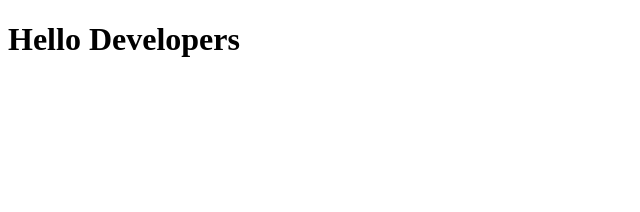
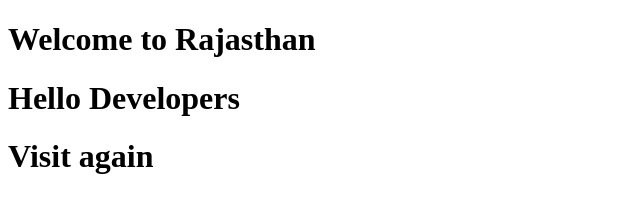
Before and after one commit to aatifahmad123/git-example, a plain HTML site: page index.html in a window 1280 px wide. Shown: the whole page, without its empty margins (0-640 px from the left). Drawn offline with Linux system fonts and the light colour scheme.

Commit message:
My seventh commit

```diff
--- a/index.html
+++ b/index.html
@@ -6,7 +6,8 @@
     <title>Document</title>
 </head>
 <body>
+    <h1>Welcome to Rajasthan</h1>
     <h1>Hello Developers</h1>
-
+    <h1>Visit again</h1>
 </body>
 </html>
```
